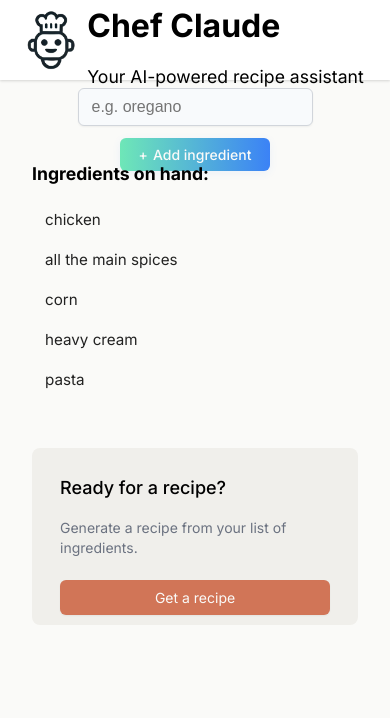
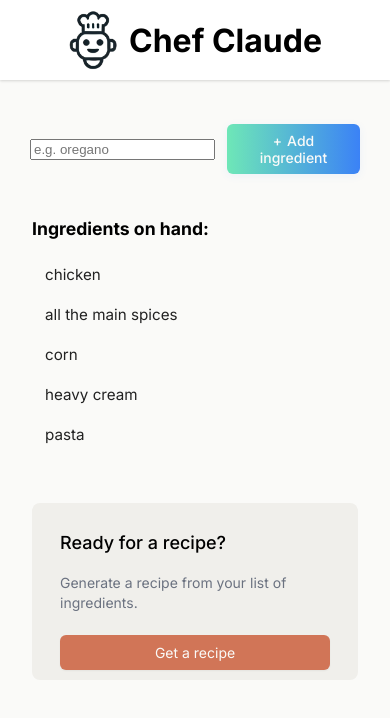
Before and after one commit to aalexblade/Chef-Claude, a React (Vite) app: page / in a window 390 px wide. Shown: the top 718 px of the page. Built offline with nearby package versions, Linux system fonts and the light colour scheme; no server answers; what @huggingface/inference would draw is missing.

Commit message:
add code

```diff
--- a/index.html
+++ b/index.html
@@ -8,7 +8,7 @@
         <link rel="preconnect" href="https://fonts.gstatic.com" crossorigin>
         <link href="https://fonts.googleapis.com/css2?family=Inter:ital,opsz,wght@0,14..32,100..900;1,14..32,100..900&display=swap" rel="stylesheet">
         <link rel="stylesheet" href="./src/css/index.css">
-    <title>AI code walkthrough</title>
+    <title>Chef-Claude</title>
   </head>
   <body>
     <div id="root"></div>
--- a/package.json
+++ b/package.json
@@ -7,7 +7,9 @@
     "dev": "vite",
     "build": "vite build",
     "lint": "eslint .",
-    "preview": "vite preview"
+    "preview": "vite preview",
+    "predeploy": "npm run build",
+    "deploy": "gh-pages -d dist"
   },
   "dependencies": {
     "@anthropic-ai/sdk": "^0.39.0",
@@ -24,6 +26,7 @@
     "eslint": "^9.21.0",
     "eslint-plugin-react-hooks": "^5.1.0",
     "eslint-plugin-react-refresh": "^0.4.19",
+    "gh-pages": "^6.3.0",
     "globals": "^15.15.0",
     "vite": "^6.2.0"
   }
--- a/src/App.jsx
+++ b/src/App.jsx
@@ -5,11 +5,7 @@ import chefClaudeLogo from "./images/chef-claude-icon.png";
 export default function App() {
   return (
     <>
-      <Header
-        title="Chef Claude"
-        subtitle="Your AI-powered recipe assistant"
-        logoSrc={chefClaudeLogo}
-      />
+      <Header title="Chef Claude" logoSrc={chefClaudeLogo} />
       <Main />
     </>
   );
--- a/src/components/AddIngredientForm.jsx
+++ b/src/components/AddIngredientForm.jsx
@@ -12,16 +12,18 @@ export default function AddIngredientForm({ onAdd, error }) {
 
   return (
     <form ref={formRef} onSubmit={handleSubmit} className="add-ingredient-form">
+      <div className="add-ingredient-input-wrapper">
         <input
           type="text"
           placeholder="e.g. oregano"
           aria-label="Add ingredient"
           name="ingredient"
         />
+        {error && <span className="add-ingredient-error">{error}</span>}
+      </div>
       <button className="btn add-ingredient-btn" title="Add ingredient">
         Add ingredient
       </button>
-      {error && <div style={{ color: "red", marginTop: "8px" }}>{error}</div>}
     </form>
   );
 }
--- a/src/components/IngredientsList.jsx
+++ b/src/components/IngredientsList.jsx
@@ -2,7 +2,7 @@ import React from "react";
 export default function IngredientsList(props) {
   const [adding, setAdding] = React.useState([]);
   const [removing, setRemoving] = React.useState([]);
-  // Modal confirmation removed
+
 
   React.useEffect(() => {
     setAdding(props.ingredients);
--- a/src/css/index.css
+++ b/src/css/index.css
@@ -308,11 +308,12 @@ button:focus,
 ===================== */
 @media (max-width: 600px) {
   main {
-    padding: 10px 5px 5px;
+    padding: 10px;
   }
   header {
     height: 56px;
     gap: 6px;
+    margin-bottom: 20px;
   }
   header > img {
     width: 32px;
@@ -324,6 +325,7 @@ button:focus,
     flex-direction: column;
     gap: 8px;
     height: auto;
+    margin-bottom: 50px;
   }
   .add-ingredient-form > input {
     min-width: 100px;
@@ -445,9 +447,15 @@ main {
 ===================== */
 .add-ingredient-form {
   display: flex;
-  justify-content: center;
+  flex-direction: row;
+  align-items: center;
   gap: 12px;
   height: 38px;
+  .add-ingredient-input-wrapper {
+    display: flex;
+    flex-direction: column;
+    flex: 1;
+  }
 }
 
 .add-ingredient-form > input {
@@ -458,6 +466,15 @@ main {
   flex-grow: 1;
   min-width: 150px;
   max-width: 400px;
+  height: 38px;
+  .add-ingredient-error {
+    display: block;
+    color: red;
+    margin-top: 8px;
+    font-size: 1rem;
+    width: 100%;
+    text-align: left;
+  }
 }
 
 .add-ingredient-form > button {
```
Also changed, not shown: src/ai.js (+0 -65 lines), 1 other file (tests, documents, lock files or other folders). Lines whose indentation alone changed are shown as unchanged.
